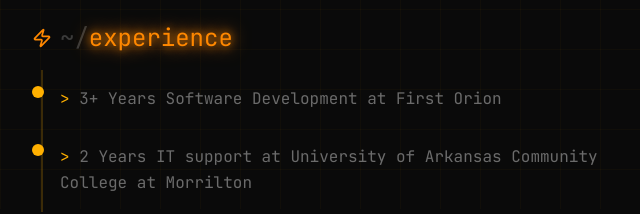
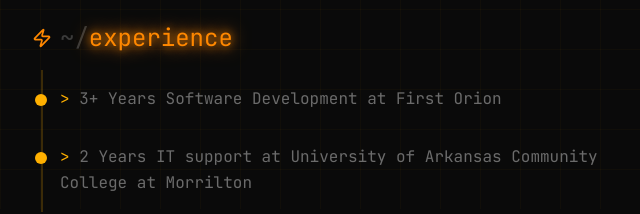
Before and after one commit to CyTechNomad/Websiteredesign, an Astro site: page / in a window 1280 px wide. Shown: the part 591-805 px from the top of the page, 0-640 px from the left. Built offline with nearby package versions, Linux system fonts and the light colour scheme; Astro itself is replaced by a stand-in of ours.

Commit message:
(fix) centered time line nodes and formatted.

```diff
--- a/src/components/HomePage.tsx
+++ b/src/components/HomePage.tsx
@@ -1,44 +1,60 @@
-import { Card, CardContent, CardDescription, CardHeader, CardTitle } from './ui/card';
-import { Badge } from './ui/badge';
-import { AspectRatio } from './ui/aspect-ratio';
-import { ExternalLink, Code2, Zap, Box } from 'lucide-react';
-import { Timeline } from './Timeline';
-import type { TimelineItem } from './Timeline';
+import {
+  Card,
+  CardContent,
+  CardDescription,
+  CardHeader,
+  CardTitle,
+} from "./ui/card";
+import { Badge } from "./ui/badge";
+import { AspectRatio } from "./ui/aspect-ratio";
+import { Box, Code2, ExternalLink, Zap } from "lucide-react";
+import { Timeline } from "./Timeline";
+import type { TimelineItem } from "./Timeline";
 
 export function HomePage() {
   const skills = [
-    'Source Control',
-    'CI/CD',
-    'Infrastructure as Code',
-    'Go',
-    'Rust',
-    'Powershell',
+    "Source Control",
+    "CI/CD",
+    "Infrastructure as Code",
+    "Go",
+    "Rust",
+    "Powershell",
   ];
 
   const experienceItems: TimelineItem[] = [
-    { text: '3+ Years Software Development at First Orion' },
-    { text: '2 Years IT support at University of Arkansas Community College at Morrilton' },
+    { text: "3+ Years Software Development at First Orion" },
+    {
+      text:
+        "2 Years IT support at University of Arkansas Community College at Morrilton",
+    },
   ];
 
   const educationItems: TimelineItem[] = [
-    { text: 'Apprenticeship focused in software development hosted by First Orion' },
-    { text: 'AS in Computer Information Systems and Technology from University of Arkansas Community College at Morrilton' },
+    {
+      text:
+        "Apprenticeship focused in software development hosted by First Orion",
+    },
+    {
+      text:
+        "AS in Computer Information Systems and Technology from University of Arkansas Community College at Morrilton",
+    },
   ];
 
   const projects = [
     {
-      title: 'chowell.dev',
-      description: 'This very site. A static site built with Astro.',
-      logo: '/icons/Astro.svg',
-      color: 'text-[#00d4ff]',
-      url: 'https://github.com/CyTechNomad/chowell.dev',
+      title: "chowell.dev",
+      description: "This very site. A static site built with Astro.",
+      logo: "/icons/Astro.svg",
+      color: "text-[#00d4ff]",
+      url: "https://github.com/CyTechNomad/chowell.dev",
     },
     {
-      title: 'RolleR',
-      description: 'A simple, yet powerful, dice roller in your terminal written in Rust.',
-      logo: '/icons/ferris.svg',
-      color: 'text-[#ff00ff]',
-      url: 'https://github.com/CyTechNomad/RolleR',
+      title: "RolleR",
+      description:
+        "A simple, yet powerful, dice roller in your terminal written in Rust.",
+      logo: "/icons/ferris.svg",
+      color: "text-[#ff00ff]",
+      url: "https://github.com/CyTechNomad/RolleR",
     },
   ];
 
@@ -55,17 +71,24 @@
               Christian C. Howell
             </h1>
             <div className="flex items-center justify-center lg:justify-start gap-1.5 sm:gap-2">
-              <span className="text-muted-foreground text-sm sm:text-base">[</span>
+              <span className="text-muted-foreground text-sm sm:text-base">
+                [
+              </span>
               <Code2 className="w-4 h-4 sm:w-5 sm:h-5 text-accent flex-shrink-0" />
-              <span className="text-accent glow-orange text-sm sm:text-base lg:text-lg">Software Engineer</span>
-              <span className="text-muted-foreground text-sm sm:text-base">]</span>
+              <span className="text-accent glow-orange text-sm sm:text-base lg:text-lg">
+                Software Engineer
+              </span>
+              <span className="text-muted-foreground text-sm sm:text-base">
+                ]
+              </span>
             </div>
           </div>
         </div>
 
         <div className="flex-shrink-0">
           <div className="relative w-40 h-40 sm:w-48 sm:h-48 lg:w-64 lg:h-64 group">
-            <div className="absolute inset-0 bg-gradient-to-br from-primary/20 via-[#00d4ff]/20 to-accent/20 rounded-lg blur-xl group-hover:blur-2xl transition-all duration-300"></div>
+            <div className="absolute inset-0 bg-gradient-to-br from-primary/20 via-[#00d4ff]/20 to-accent/20 rounded-lg blur-xl group-hover:blur-2xl transition-all duration-300">
+            </div>
             <div className="relative w-full h-full border-2 border-primary/30 rounded-lg flex items-center justify-center bg-card/50 backdrop-blur-sm group-hover:border-primary/50 transition-all duration-300 scanline overflow-hidden">
               <img
                 src="/images/pixel_developer.png"
@@ -100,12 +123,12 @@
                   variant="outline"
                   className="border-primary/30 bg-primary/5 text-primary hover:bg-primary/10 hover:border-primary/50 transition-all duration-300 hover:glow-border text-xs sm:text-sm"
                   style={{
-                    animationDelay: `${index * 100}ms`
+                    animationDelay: `${index * 100}ms`,
                   }}
                 >
-                  <span className="text-muted-foreground mr-1">{'{'}</span>
+                  <span className="text-muted-foreground mr-1">{"{"}</span>
                   {skill}
-                  <span className="text-muted-foreground ml-1">{'}'}</span>
+                  <span className="text-muted-foreground ml-1">{"}"}</span>
                 </Badge>
               ))}
             </div>
@@ -123,7 +146,7 @@
             <Timeline
               items={experienceItems}
               nodeColor="bg-primary"
-              lineColor="primary/20"
+              lineColor="bg-primary/20"
             />
           </div>
 
@@ -136,7 +159,11 @@
                 <span className="glow-gold">education</span>
               </h2>
             </div>
-            <Timeline items={educationItems} nodeColor="bg-[#ffd700]" lineColor="bg-[#ffd700]/20" />
+            <Timeline
+              items={educationItems}
+              nodeColor="bg-[#ffd700]"
+              lineColor="bg-[#ffd700]/20"
+            />
           </div>
         </div>
 
@@ -161,7 +188,8 @@
                   rel="noopener noreferrer"
                   className="block cursor-pointer"
                 >
-                  <div className="absolute inset-0 bg-gradient-to-br from-primary/5 via-transparent to-accent/5 opacity-0 group-hover:opacity-100 transition-opacity duration-300"></div>
+                  <div className="absolute inset-0 bg-gradient-to-br from-primary/5 via-transparent to-accent/5 opacity-0 group-hover:opacity-100 transition-opacity duration-300">
+                  </div>
                   <CardHeader className="relative p-4 sm:p-6">
                     <div className="flex items-start gap-2 sm:gap-3">
                       <div className="w-10 h-10 sm:w-12 sm:h-12 lg:w-14 lg:h-14 flex-shrink-0 flex items-center justify-center">
@@ -173,9 +201,13 @@
                       </div>
                       <div className="flex-1 min-w-0">
                         <CardTitle className="flex items-center gap-1.5 sm:gap-2 group-hover:glow-text transition-all duration-300 text-base sm:text-lg">
-                          <span className="text-muted-foreground/50 text-xs sm:text-sm">{'['}</span>
+                          <span className="text-muted-foreground/50 text-xs sm:text-sm">
+                            {"["}
+                          </span>
                           <span className="truncate">{project.title}</span>
-                          <span className="text-muted-foreground/50 text-xs sm:text-sm">{']'}</span>
+                          <span className="text-muted-foreground/50 text-xs sm:text-sm">
+                            {"]"}
+                          </span>
                           <ExternalLink className="w-3 h-3 sm:w-4 sm:h-4 opacity-0 group-hover:opacity-100 transition-opacity text-primary flex-shrink-0" />
                         </CardTitle>
                         <CardDescription className="mt-1.5 sm:mt-2 text-muted-foreground text-xs sm:text-sm leading-relaxed">
--- a/src/components/Timeline.tsx
+++ b/src/components/Timeline.tsx
@@ -1,4 +1,4 @@
-import React from 'react';
+import React from "react";
 
 export interface TimelineItem {
   text: string;
@@ -6,25 +6,31 @@
 
 export interface TimelineProps {
   items: TimelineItem[];
-  nodeColor: string; // Tailwind color class for the node (e.g., 'bg-primary')
-  lineColor: string; // Tailwind color class for the line (e.g., 'bg-primary/20')
+  nodeColor: string; // Tailwind bg class for the node (e.g., 'bg-primary')
+  lineColor: string; // Tailwind bg class for the line (e.g., 'bg-primary/20')
 }
 
-export const Timeline: React.FC<TimelineProps> = ({ items, nodeColor, lineColor }) => {
+export const Timeline: React.FC<TimelineProps> = (
+  { items, nodeColor, lineColor },
+) => {
   return (
     <div className="relative">
       {/* Continuous vertical line */}
       <div
-        className={`absolute left-[0.4375rem] sm:left-[0.5625rem] top-0 bottom-0 w-0.5 border-${lineColor} border`}
-      ></div>
+        className={`absolute left-1.75 sm:left-2.25 top-0 bottom-0 w-0.5 ${lineColor}`}
+      >
+      </div>
 
       {/* Timeline items */}
       <div className="space-y-0">
         {items.map((item, index) => (
           <div key={index} className="relative flex items-start gap-3 sm:gap-4">
             {/* Node */}
-            <div className="relative flex-shrink-0 w-2.5 sm:w-3 pt-[0.9375rem] sm:pt-4">
-              <div className={`w-2.5 h-2.5 sm:w-3 sm:h-3 rounded-full ${nodeColor} relative z-10`}></div>
+            <div className="relative shrink-0 w-2.5 sm:w-3 pt-3.75 sm:pt-4">
+              <div
+                className={`w-2.5 h-2.5 ml-[.20rem] mt-[.20rem] sm:mt-[.5rem] sm:w-3 sm:h-3 rounded-full ${nodeColor} relative z-10`}
+              >
+              </div>
             </div>
             {/* Content */}
             <p className="flex-1 text-muted-foreground text-sm sm:text-base leading-relaxed py-3 sm:py-4">
```
